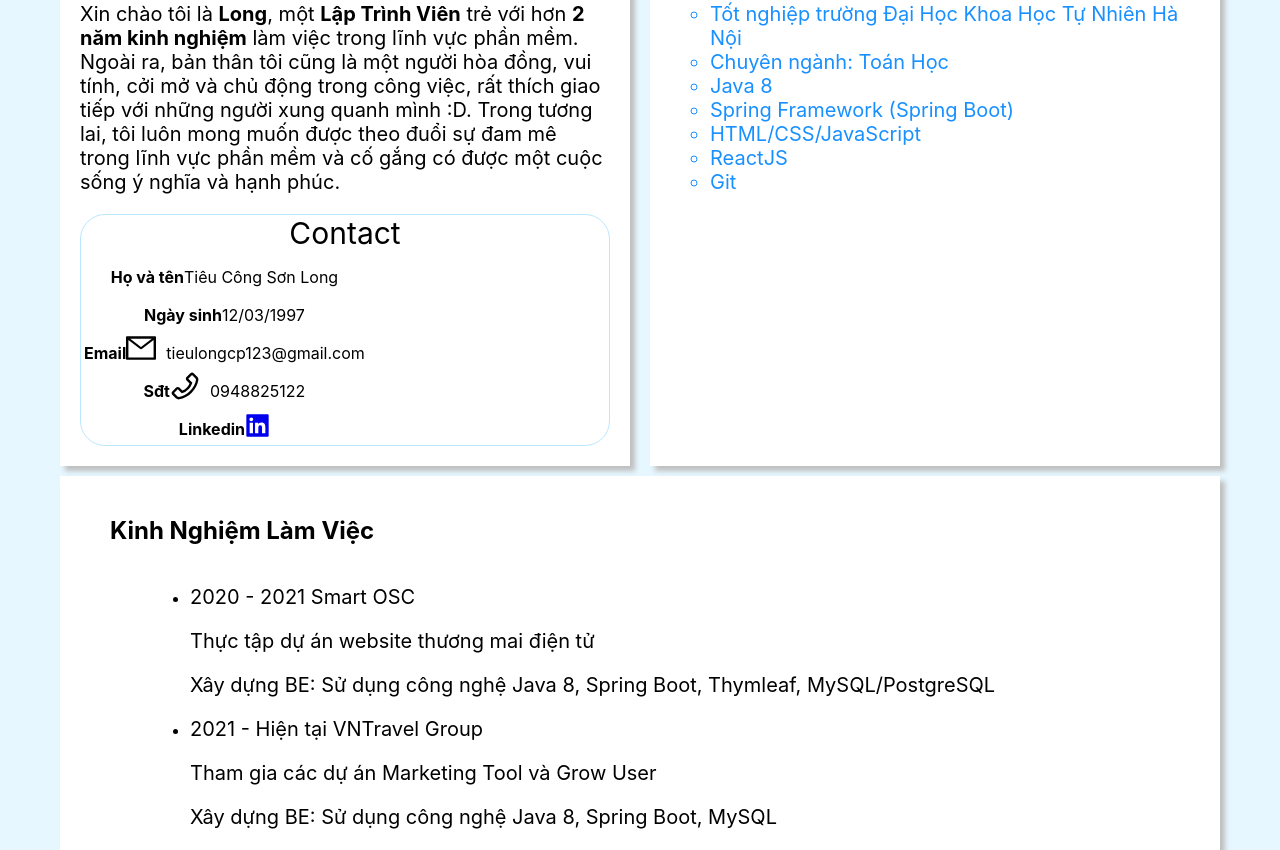
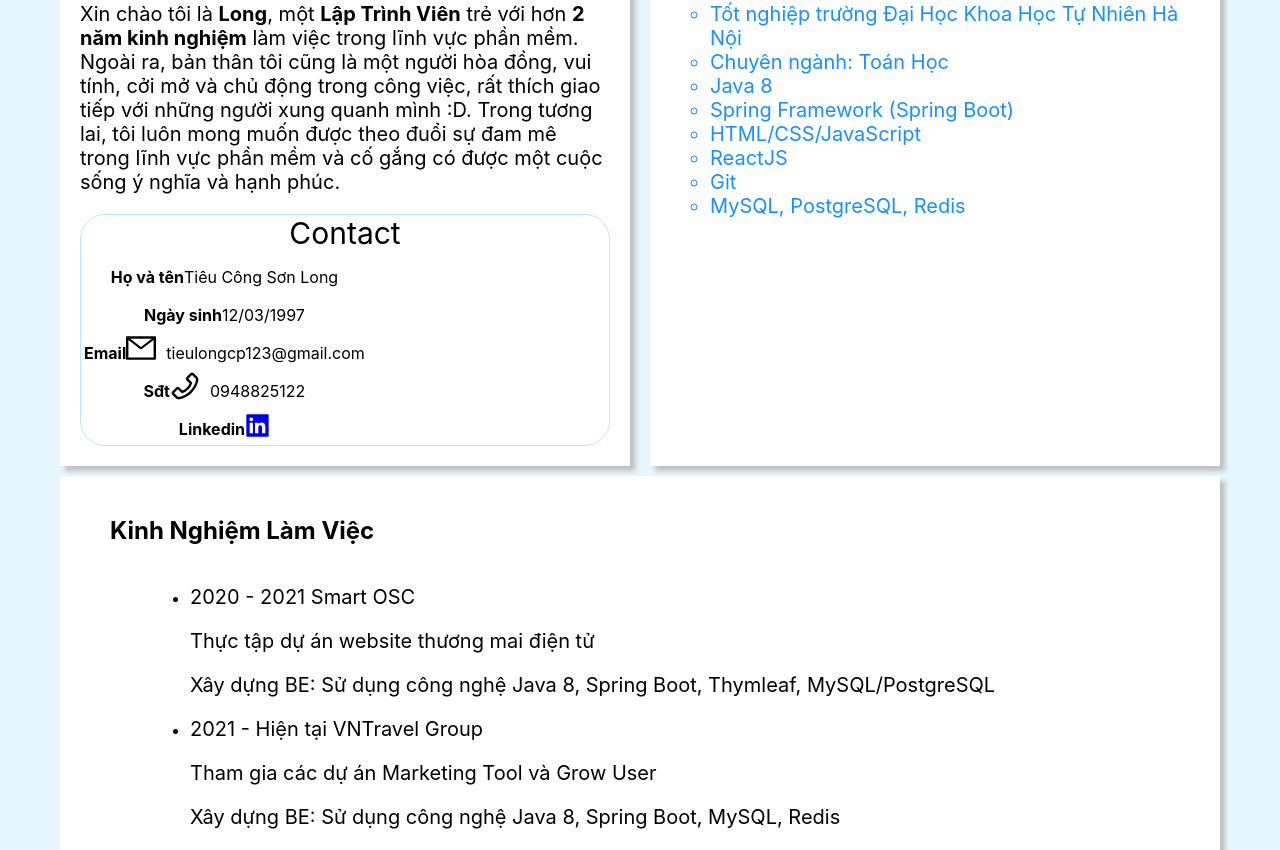
Before and after one commit to longbee123/my-cv, a React (Create React App) app: page / in a window 1280 px wide. Shown: the part 438-1288 px from the top of the page. Built offline with nearby package versions, Linux system fonts and the light colour scheme.

Commit message:
add my skill

```diff
--- a/src/App.js
+++ b/src/App.js
@@ -55,6 +55,7 @@ function App() {
                     <li style={{ color: '#1890ff' }}>HTML/CSS/JavaScript</li>
                     <li style={{ color: '#1890ff' }}>ReactJS</li>
                     <li style={{ color: '#1890ff' }}>Git</li>
+                    <li style={{ color: '#1890ff' }}>MySQL, PostgreSQL, Redis</li>
                   </ul>
                 </p>
               </div>
@@ -74,7 +75,7 @@ function App() {
                 <Timeline.Item color='green'>
                   <p className='text'>2021 - Hiện tại VNTravel Group</p>
                   <p className='text'>Tham gia các dự án Marketing Tool và Grow User</p>
-                  <p className='text'>Xây dựng BE: Sử dụng công nghệ Java 8, Spring Boot, MySQL</p>
+                  <p className='text'>Xây dựng BE: Sử dụng công nghệ Java 8, Spring Boot, MySQL, Redis</p>
                   <p className='text'>Xây dựng FE Admin Portal: Sử dụng công nghệ ReactJS, HTML/CSS/JS</p>
                   <p className='text'>Quản lý source code: Sử dụng Bitbucket + SourceTree</p>
                   <p className='text'>Quản lý task: Sử dụng Jira</p>
```
